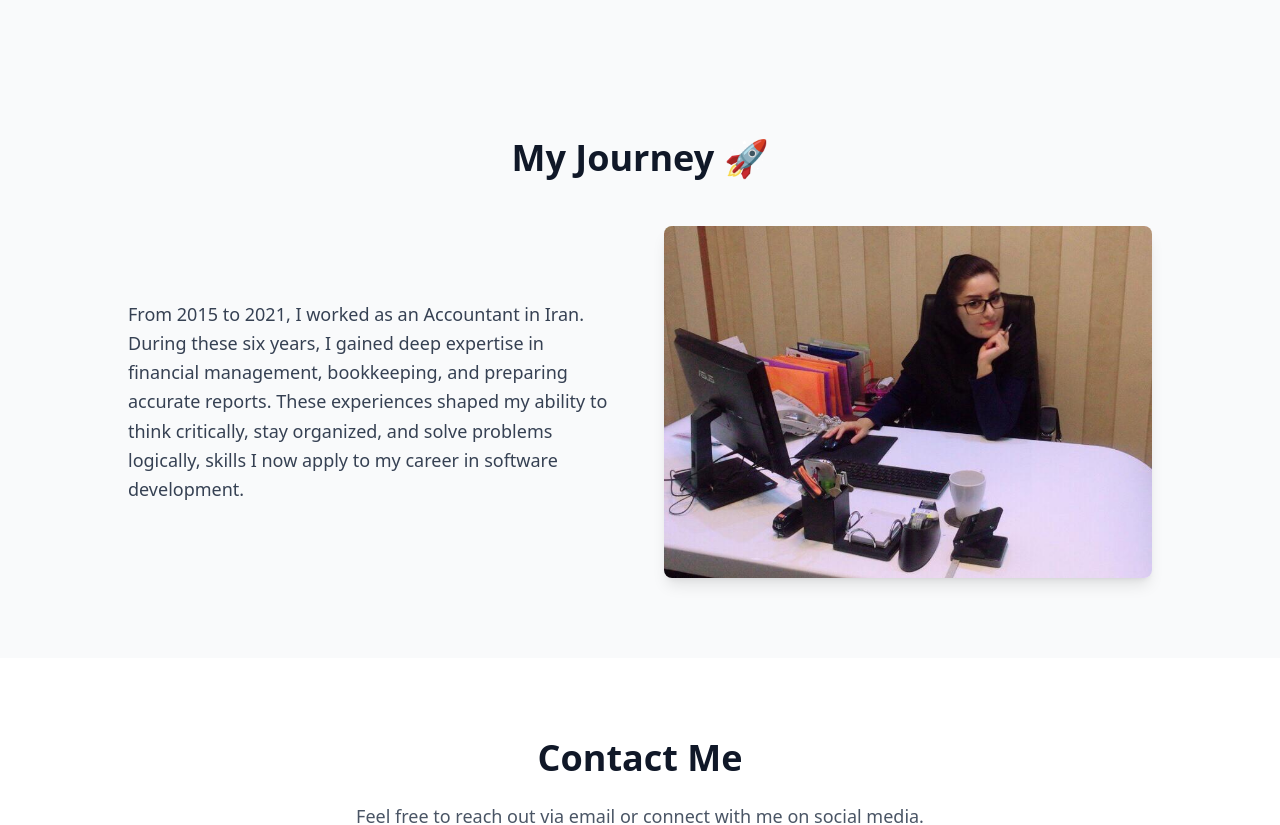
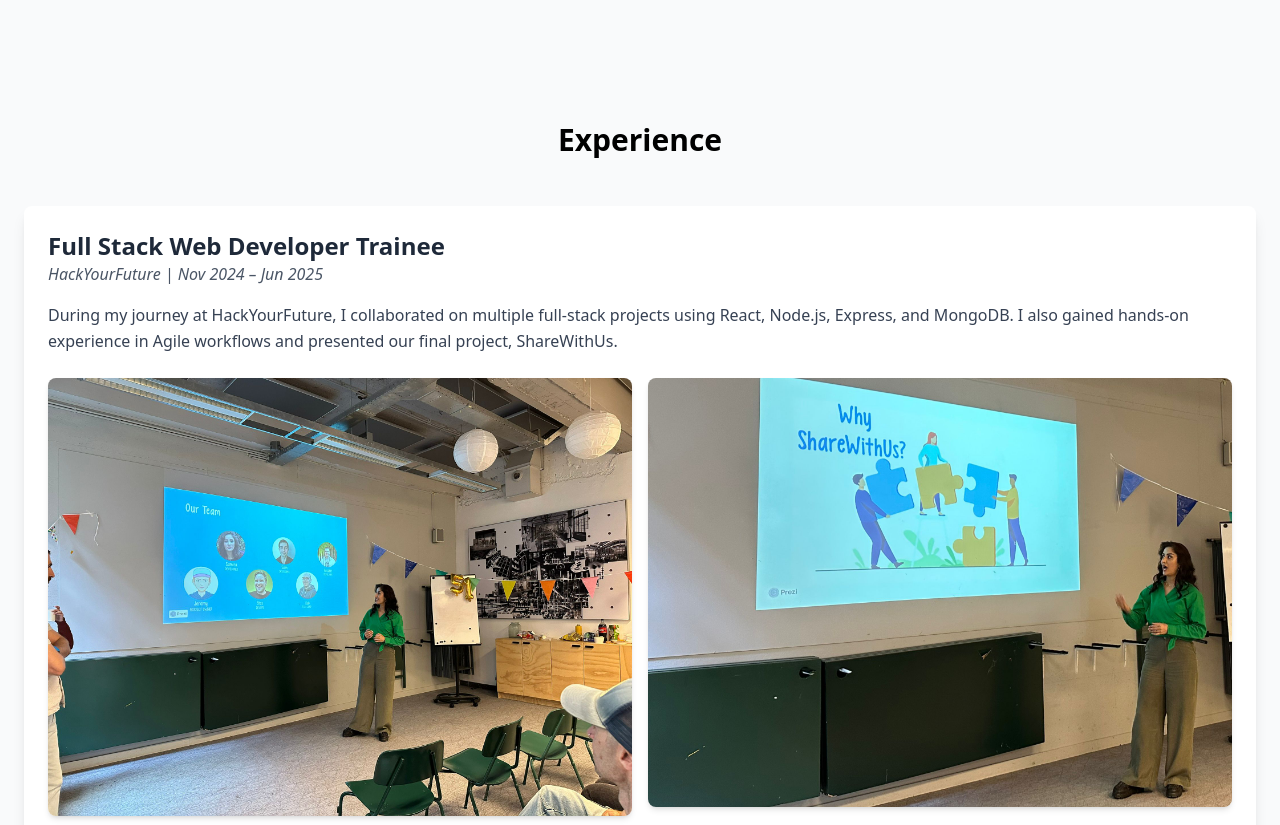
Before and after one commit to samira313/portfolio, a React (Vite) app: page / in a window 1280 px wide. Shown: the part 2760-3585 px from the top of the page. Built offline with nearby package versions, Linux system fonts and the light colour scheme.

Commit message:
add experience section with typescript and tailwindcss

```diff
--- a/src/App.tsx
+++ b/src/App.tsx
@@ -10,6 +10,9 @@
 import Skills from "./sections/Skills";
 import Projects from "./sections/Projects";
 import Contact from "./sections/Contact";
+import Experience from "./sections/Experience";
+import exp1 from "./assets/exp1.jpeg";
+import exp2 from "./assets/exp2.jpeg";
 function App() {
     const [lang, setLang] = useState<"en" | "fa" | "nl">("en");
   return (
@@ -102,6 +105,18 @@
           },
         ]}
       />
+       <Experience
+        experiences={[
+          {
+            title: "Full Stack Web Developer Trainee",
+            organization: "HackYourFuture",
+            period: "Nov 2024 – Jun 2025",
+            description:
+              "During my journey at HackYourFuture, I collaborated on multiple full-stack projects using React, Node.js, Express, and MongoDB. I also gained hands-on experience in Agile workflows and presented our final project, ShareWithUs.",
+            images: [exp1, exp2], // Images you uploaded
+          },
+        ]}
+      />
 
         {/* Journey Section */}
       <Journey
--- /dev/null
+++ b/src/sections/Experience.tsx
@@ -0,0 +1,67 @@
+import React from "react";
+
+// Define the type for each experience item
+type ExperienceItem = {
+  title: string;
+  organization: string;
+  period: string;
+  description: string;
+  images?: string[];
+};
+
+// Props type for the Experience component
+type ExperienceProps = {
+  experiences: ExperienceItem[];
+};
+
+const Experience: React.FC<ExperienceProps> = ({ experiences }) => {
+  return (
+    <section id="experience" className="py-16 bg-gray-50">
+      <div className="container mx-auto px-6">
+        {/* Section Title */}
+        <h2 className="text-3xl font-bold text-center mb-12 text-primary">
+          Experience
+        </h2>
+
+        {/* Experiences List */}
+        <div className="space-y-12">
+          {experiences.map((exp, index) => (
+            <div
+              key={index}
+              className="bg-white shadow-lg rounded-lg p-6 hover:shadow-xl transition-shadow"
+            >
+              {/* Title & Organization */}
+              <h3 className="text-2xl font-semibold text-gray-800">
+                {exp.title}
+              </h3>
+              <p className="text-gray-600 italic">
+                {exp.organization} | {exp.period}
+              </p>
+
+              {/* Description */}
+              <p className="mt-4 text-gray-700 leading-relaxed">
+                {exp.description}
+              </p>
+
+              {/* Optional Images */}
+              {exp.images && exp.images.length > 0 && (
+                <div className="mt-6 grid grid-cols-1 sm:grid-cols-2 gap-4">
+                  {exp.images.map((img, i) => (
+                    <img
+                      key={i}
+                      src={img}
+                      alt={`${exp.title} photo ${i + 1}`}
+                      className="rounded-lg shadow-md hover:scale-105 transition-transform"
+                    />
+                  ))}
+                </div>
+              )}
+            </div>
+          ))}
+        </div>
+      </div>
+    </section>
+  );
+};
+
+export default Experience;
```
Also changed, not shown: src/assets/exp1.jpeg (added), src/assets/exp2.jpeg (added).
